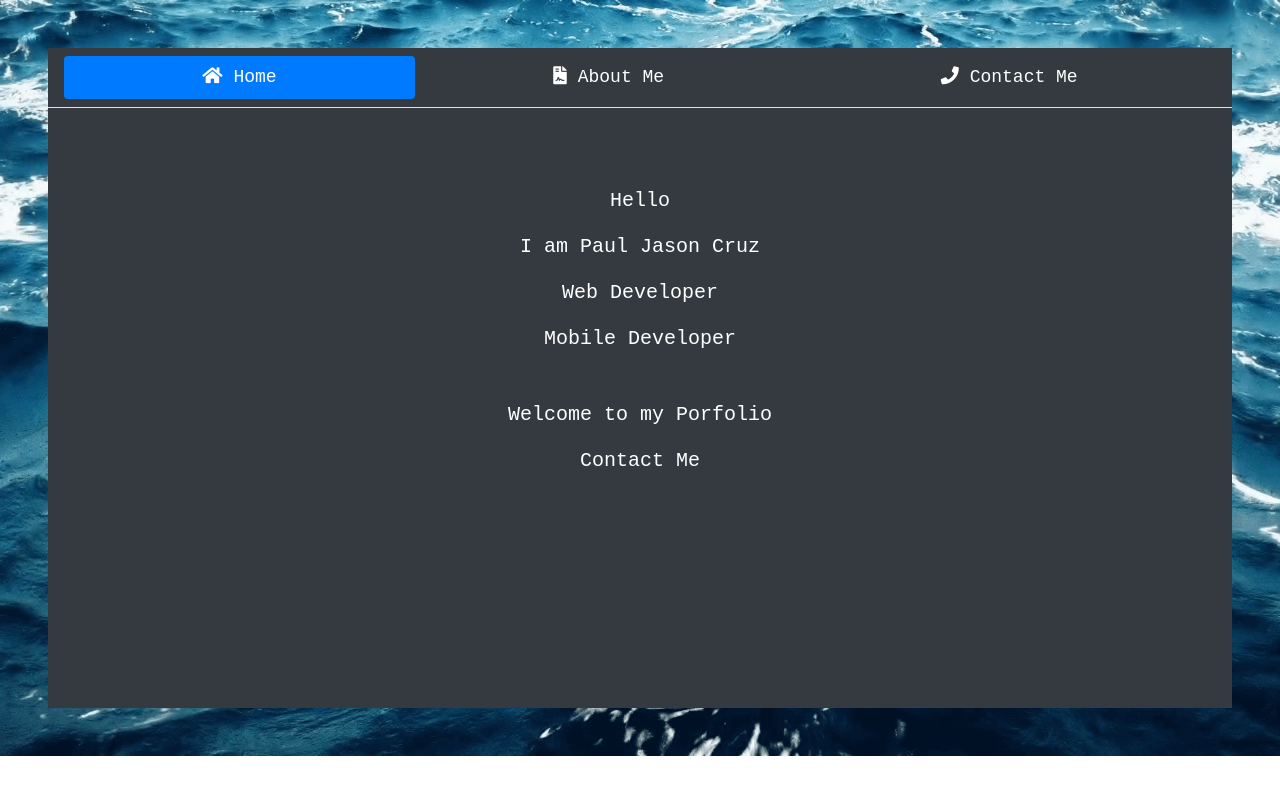
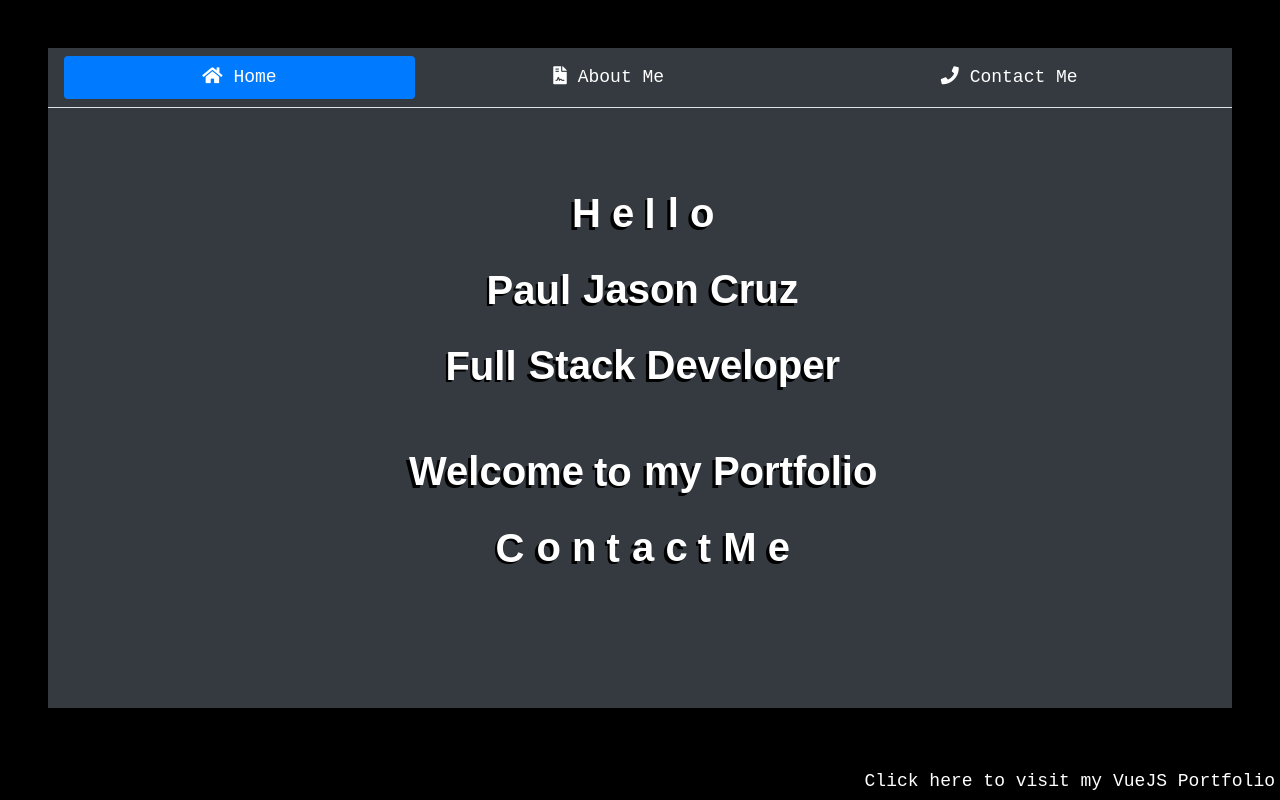
Before and after one commit to paulcruz03/paulcruz03.github.io, a plain HTML site: page index.html in a window 1280 px wide. Drawn offline with Linux system fonts and the light colour scheme.

Commit message:
update portfolio

```diff
--- a/custom.css
+++ b/custom.css
@@ -1,7 +1,8 @@
 body{
-    background-image: url("ocean.png");
+    /* background-image: url("ocean.png");
     background-repeat: no-repeat;
-    background-size:cover;
+    background-size:cover; */
+    background: black;
     color: white;
     font-family: monospace;
     /* font-weight: bolder; */
@@ -33,7 +34,11 @@ body{
     text-align: center;
 }
 .loader{
+    width: 100%;
+    height: 100%;
+    z-index: 1;
     position: absolute;
+    background: white;
     margin: 0;
     top: 50%;
     left: 50%;
@@ -69,6 +74,25 @@ body{
 .responsive-margin{
     margin: 3rem !important;
 }
+
+.popup-link{
+    position: fixed;
+    bottom: 0;
+    right: 0;
+    padding: 5px;
+    -webkit-transition: 500ms ease-out;
+    -moz-transition: 500ms ease-out;
+    -o-transition: 500ms ease-out;
+    transition: 500ms ease-out;
+    cursor: pointer;
+    color: white;
+}
+
+.popup-link:hover{
+    background: #007bff;
+    color: white;
+}
+
 @media only screen and (min-device-width : 320px) and (max-device-width : 480px) {
 
     .responsive-margin{
@@ -79,4 +103,8 @@ body{
         display: none;
     }
 
+    .about-content{
+        text-align: justify;
+    }
+
 }
--- a/index.html
+++ b/index.html
@@ -10,20 +10,19 @@
     <link rel="stylesheet" type="text/css" href="bootstrap.css">
     <!-- Custom CSS -->
     <link rel="stylesheet" type="text/css" href="custom.css">
+    <link rel="stylesheet" type="text/css" href="textEffect.css">
     <!-- Font Awesome CSS -->
     <link href="font-awesome/css/all.css" rel="stylesheet">
 
     <title>PaulDev</title>
+    <meta name="description" content="Paul Cruz initital portfolio using JQuery and Bootstrap 4">
   </head>
   <body class="responsive-margin">
+    <div class="loader">
+    </div>
 
     <!-- Nav Bar -->
     <nav class="navbar navbar-expand-lg navbar-light bg-dark border-bottom">
-        <button class="mb-2 navbar-toggler text-white btn-primary btn-block" type="button" data-toggle="collapse" data-target="#navbarNav" aria-controls="navbarNav" aria-expanded="false" aria-label="Toggle navigation">
-            <span class="navbar-toggler-icon text-white"></span>
-        </button>
-
-        <div class="collapse navbar-collapse" id="navbarNav">
         <ul class="nav nav-pills nav-fill w-100">
             <li class="nav-item">
                 <a class="nav-link active text-white" id="pills-home-tab" data-toggle="pill" href="#pills-home" role="tab" aria-controls="pills-home" aria-selected="true">
@@ -44,7 +43,6 @@
                 </a>
             </li>
         </ul>
-        </div>
     </nav>
 
     <!-- Main Content -->
@@ -56,41 +54,67 @@
                 <div class="tab-pane fade show active" id="pills-home" role="tabpanel" aria-labelledby="pills-home-tab">
                     <div class="mt-5 text-center">
                         <br/>
-                        <p>Hello</p>
-                        <p>I am Paul Jason Cruz</p>
-                        <p>Web Developer</p>
-                        <p>Mobile Developer</p>
+                        <p class="popout">
+                            <span>H</span>
+                            <span>e</span>
+                            <span>l</span>
+                            <span>l</span>
+                            <span>o</span>
+                        </p>
+                        <p class="popout">
+                            <span>Paul</span> <span>Jason</span> <span>Cruz</span>
+                        </p>
+                        <p class="popout">
+                            <span>Full</span> <span>Stack</span> <span>Developer</span>
+                        </p>
                         <br/>
-                        <p>Welcome to my Porfolio</p>
-                        <a onclick="setContactUsActive()" class="text-white" id="home-contact-us" data-toggle="pill" href="#pills-contact" role="tab" aria-controls="pills-contact" aria-selected="true">Contact Me</a>
+                        <p class="popout">
+                            <span>Welcome</span>
+                            <span>to</span>
+                            <span>my</span>
+                            <span>Portfolio</span>
+                        </p>
+                        <a onclick="setContactUsActive()" class="text-white" id="home-contact-us" data-toggle="pill" href="#pills-contact" role="tab" aria-controls="pills-contact" aria-selected="true">
+                            <p class="popout">
+                                <span>C</span>
+                                <span>o</span>
+                                <span>n</span>
+                                <span>t</span>
+                                <span>a</span>
+                                <span>c</span>
+                                <span>t</span>
+                                <span>M</span>
+                                <span>e</span>
+                            </p>
+                        </a>
                     </div>
                 </div>
 
                 <!-- ABOUT ME TAB -->
                 <div class="tab-pane fade" id="pills-about" role="tabpanel" aria-labelledby="pills-about-tab">
-                    <div class="container mt-5">
+                    <div class="container mt-5 about-content">
                         <h3><strong>About Me: </strong></h3>
                         <p>
-                            Hi, I am Paul Jason M. Cruz. <br/>
-                            Graduated BSIT from PUP Main Campus. <br/>
-                            Currently working as a fullstack web and mobile developer. <br/>
-                            Now a days, Web developer can be a mobile developer because of <br/>
+                            Hi, I am Paul Jason M. Cruz.
+                            Graduated BSIT from PUP Main Campus.
+                            Currently working as a fullstack web and mobile developer.
+                            Now a days, Web developer can be a mobile developer because of
                             single coded App where the javascript app can be converted to Android/iOS Apps.
                         </p>
                         <p>
                             In Web Development:<br/>
-                            For the Backend API (REST), I experienced using PHP (Laravel and Phalcon). <br/>
-                            Today I am using GoLang as an API and also familiar with NodeJS and learning to add <br/>
-                            with Socket.io for progressive web apps.<br/>
-                            For the Databases, MySQL is what I mainly use but I work also with NoSQL (Firebase and DynamoDB). <br/>
-                            For the JavaScript FrontEnd Frameworks, Currently I am using AngularJS and I updated my <br/>
-                            knowledge to write in TypeScript with Angular2+ and VueJS with Quasar Framework<br/>
+                            For the Backend API (REST), I experienced using PHP (Laravel and Phalcon).
+                            Today I am using GoLang as an API and also familiarizing myself with NodeJS and
+                            learning to add with Socket.io for progressive web apps.
+                            For the Databases, MySQL is what I mainly use but I work also with NoSQL (Firebase and DynamoDB).
+                            For the JavaScript FrontEnd Frameworks, Currently I am using AngularJS and I updated my
+                            knowledge to write in TypeScript with Angular2+ and VueJS with Quasar Framework
                         </p>
                         <p>
                             In Mobile Development:<br/>
-                            I am currently cross-platform mobile development like Xamarin and experienced once the Ionic 1. <br/>
-                            But on my free time, I familiarize myself with Flutter and Native Android. <br/>
-                            Experienced publising for both Play Store and Appstore. <br/>
+                            I am currently cross-platform mobile development like Xamarin and experienced once the Ionic.
+                            But on my free time, I familiarize myself with Flutter and Native Android.
+                            Experienced publising for both Play Store and Appstore.
                         </p>
                         <p>
                             As for myself, I am a hard worker and a team player.
@@ -121,6 +145,11 @@
         </div>
     </div>
 
+    <!-- VUEJS PORTFOLIO LINKER -->
+    <a class="popup-link" href="https://paulcruz03.github.io/VueJS-Portfolio/" target="_blank">
+        Click here to visit my VueJS Portfolio
+    </a>
+
     <!-- Optional JavaScript -->
     <!-- jQuery first, then Popper.js, then Bootstrap JS -->
     <script src="jquery.js"></script>
@@ -128,9 +157,9 @@
     <script src="bootstrap.js"></script>
 
     <script>
-        // window.onload = function(){
-        //     $(".loading-page").fadeOut('slow');
-        // }
+        $(document).ready(function(){
+            $(".loader").fadeOut('slow');
+        });
 
         function setContactUsActive(){
             document.getElementById('pills-home-tab').classList.remove('active');
--- /dev/null
+++ b/textEffect.css
@@ -0,0 +1,85 @@
+/*
+    Authored by: Nathan Taylor
+    https://codepen.io/nathantaylor/pen/wrBQWd
+    Thank you.
+*/
+.popout {
+    font-family: Futura, sans-serif;
+    font-weight: 900;
+    font-size: 40px;
+  }
+  @media only screen and (max-width: 600px) {
+    .popout{
+        font-size: 20px;
+    }
+  }
+  @-webkit-keyframes ani {
+    0% {
+      -webkit-transform: translate3d(0, 0, 0);
+              transform: translate3d(0, 0, 0);
+      text-shadow: 0em 0em 0 black;
+      color: white;
+    }
+    30% {
+      -webkit-transform: translate3d(0, 0, 0);
+              transform: translate3d(0, 0, 0);
+              text-shadow: 0em 0em 0 black;
+              color: white;
+    }
+    70% {
+      -webkit-transform: translate3d(0.08em, -0.08em, 0);
+              transform: translate3d(0.08em, -0.08em, 0);
+      text-shadow: -0.08em 0.08em black;
+      color: white;
+    }
+    100% {
+      -webkit-transform: translate3d(0.08em, -0.08em, 0);
+              transform: translate3d(0.08em, -0.08em, 0);
+      text-shadow: -0.08em 0.08em black;
+      color: white;
+    }
+  }
+  @keyframes ani {
+    0% {
+      -webkit-transform: translate3d(0, 0, 0);
+              transform: translate3d(0, 0, 0);
+      text-shadow: 0em 0em 0 black;
+      color: white;
+    }
+    30% {
+      -webkit-transform: translate3d(0, 0, 0);
+              transform: translate3d(0, 0, 0);
+      text-shadow: 0em 0em 0 black;
+      color: white;
+    }
+    70% {
+      -webkit-transform: translate3d(0.08em, -0.08em, 0);
+              transform: translate3d(0.08em, -0.08em, 0);
+      text-shadow: -0.08em 0.08em black;
+      color: white;
+    }
+    100% {
+      -webkit-transform: translate3d(0.08em, -0.08em, 0);
+              transform: translate3d(0.08em, -0.08em, 0);
+      text-shadow: -0.08em 0.08em black;
+      color: white;
+    }
+  }
+  .popout span {
+    position: relative;
+    display: inline-block;
+    -webkit-animation: ani 1s infinite alternate cubic-bezier(0.86, 0, 0.07, 1);
+            animation: ani 1s infinite alternate cubic-bezier(0.86, 0, 0.07, 1);
+  }
+  .popout span:nth-last-child(1n) {
+    -webkit-animation-delay: -0.1666666667s;
+            animation-delay: -0.1666666667s;
+  }
+  .popout span:nth-last-child(2n) {
+    -webkit-animation-delay: -0.3333333333s;
+            animation-delay: -0.3333333333s;
+  }
+  .popout span:nth-last-child(3n) {
+    -webkit-animation-delay: -0.5s;
+            animation-delay: -0.5s;
+  }
```
Lines whose indentation alone changed are shown as unchanged.
